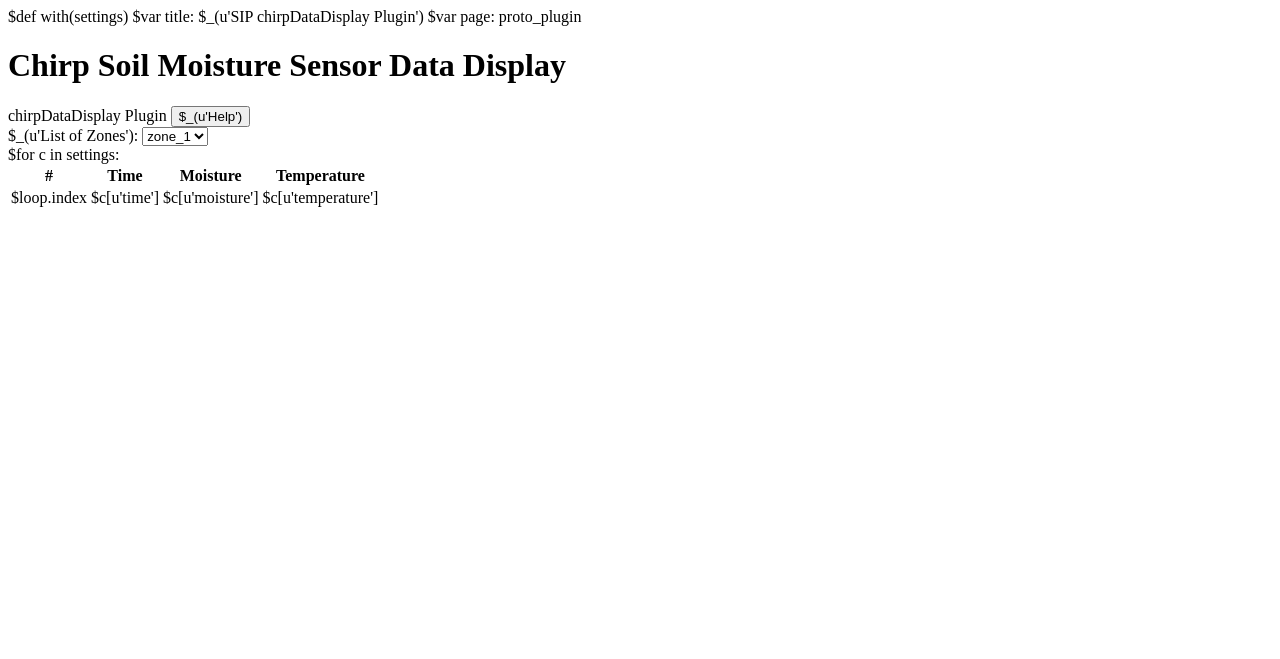
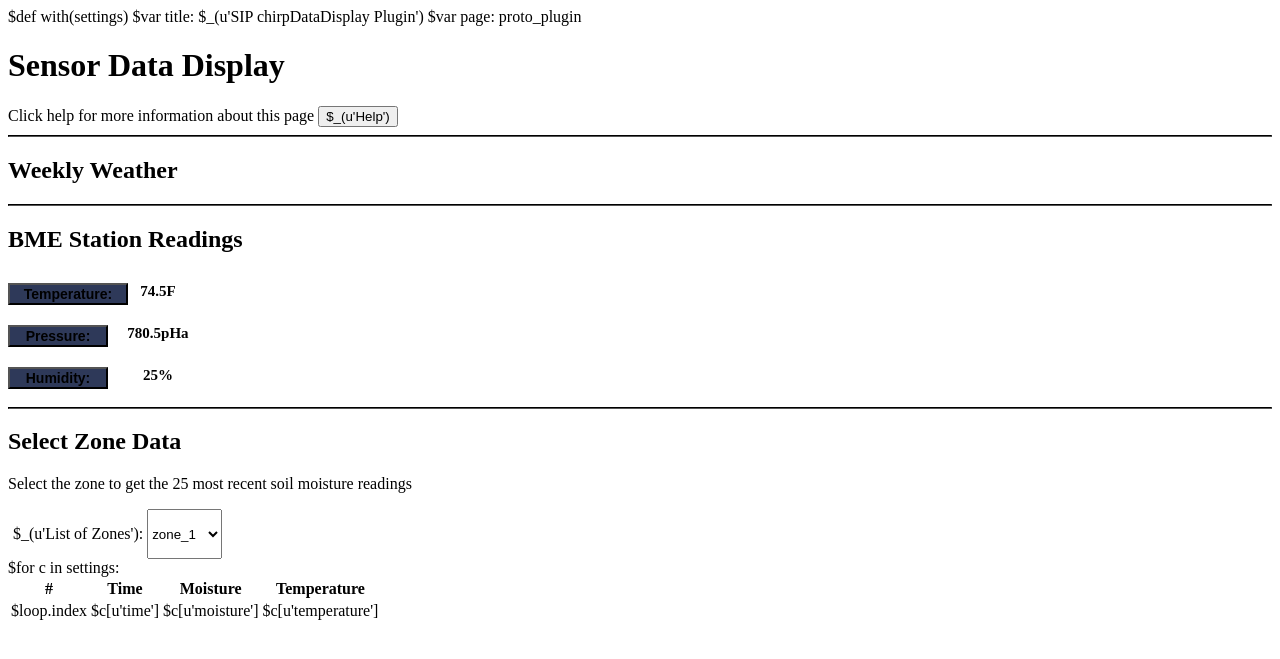
Before and after one commit to calebedwards21/SprinklerController, a Python web app: template SIP/templates/chirpDataDisplay.html in a window 1280 px wide. Shown: the top 659 px of the page. Run offline with Jinja, Linux system fonts and the light colour scheme; the template is opened without the code that fills it, so the values that code supplies are empty; some libraries are stand-ins or nearby versions.

Commit message:
Completed ajax post for pulling and displaying data in table for zone_1,zone_2 and zone_3. Also, added a section for displaying the BME data, but havent implemented using data from DB.

```diff
--- a/SIP/templates/chirpDataDisplay.html
+++ b/SIP/templates/chirpDataDisplay.html
@@ -6,6 +6,57 @@
 
 <link rel="stylesheet" type="text/css" href="https://cdn.datatables.net/v/dt/dt-1.10.22/datatables.min.css"/>
 <script type="text/javascript" src="https://cdn.datatables.net/v/dt/dt-1.10.22/datatables.min.js"></script>
+
+<style>
+ .bmeContainer{
+     display: grid;
+     grid-template-columns: 100px 100px;
+     }
+
+ .bmeTemp {
+     font-size: 14px;
+     font-weight: bold;
+     width: 120px;
+     font-color:white;
+     background-color: #2E3959;
+     pointer-events:none;
+     margin-top: 10px;
+     margin-bottom: 10px;
+     }
+ .bmePres {
+     font-size: 14px;
+     font-weight: bold;
+     width: 100px;
+     font-color:white;
+     background-color: #2E3959;
+     pointer-events:none;
+     margin-top: 10px;
+     margin-bottom: 10px;
+     }
+ .bmeHum {
+     font-size: 14px;
+     font-weight: bold;
+     width: 100px;
+     font-color:white;
+     background-color: #2E3959;
+     pointer-events:none;
+     margin-top: 10px;
+     margin-bottom: 10px;
+     }
+
+ .bmeVal{
+      font-size: 15px;
+      text-align: center;
+      font-weight:bold;
+      border-color: #2E3959;
+      margin-top: 10px;
+      margin-bottom: 10px;
+     }
+  hr{
+      border-width: 1px;
+      border-color: black;
+      }
+</style>
 
 <script>
 
@@ -25,19 +76,43 @@
 
 
 <div id="plugin">
-    <h1> Chirp Soil Moisture Sensor Data Display</h1>
-    <div class="title">chirpDataDisplay Plugin  <!--Edit: User page heading, Make relevant to your plugin-->
+    <h1> Sensor Data Display</h1>
+    <div class="title">Click help for more information about this page   <!--Edit: User page heading, Make relevant to your plugin-->
     <button class="execute" id="docButton" type="button" >$_(u'Help')</button>
     </div>
 
+    <hr>
+    <h2>Weekly Weather</h2>
 
+    <hr>
 
-    <div class='option' title='select zone'><span class="label">$_(u'List of Zones'):</span>
-        <select id="zoneList" name="zoneList" onchange="update()">
+    <h2>BME Station Readings</h2>
+        <div class="bmeContainer">
+            <button class="bmeTemp">Temperature: </button>
+                <div class="bmeVal">
+                 74.5F
+                </div>
+            <button class="bmePres">Pressure: </button>
+                <div class="bmeVal">
+                780.5pHa
+                </div>
+            <button class="bmeHum">Humidity: </button>
+                <div class="bmeVal">
+                 25%
+                </div>
+        </div>
+
+    <hr>
+
+    <h2>Select Zone Data</h2>
+    <p>
+    Select the zone to get the 25 most recent soil moisture readings
+    </p>
+    <div class='option' style="margin-left:5px; margin-top: 5px;"title='select zone'><span class="label">$_(u'List of Zones'):</span>
+        <select id="zoneList" style="width:75px;height:50px;" name="zoneList" onchange="update()">
             <option value="zone_1">zone_1</option>
             <option value="zone_2">zone_2</option>
             <option value="zone_3" >zone_3</option>
-            <option value="zone_4" >zone_4</option>
         </select>
     </div>
 
@@ -85,12 +160,42 @@
                 type: "POST",
                 data: zoneSelected,
                 success: function(result){
-                    console.log("made it to sucess");
-                    console.log(result.length);
-                    console.log(result);
+                    jQuery("#chirpDataTable").DataTable().destroy();
                     jQuery("#chirpDataTable").empty();
                     thHTML = '<thead><tr><th scope=u"col">#</th><th scope=u"col">Time</th><th scope=u"col">Moisture</th><th scope=u"col">Temperature</th></tr></thead>';
                     jQuery("#chirpDataTable").append(thHTML);
+                    var data = JSON.parse(result);
+                    console.log(data)
+                    var i;
+                    jQuery("#chirpDataTable").append('<tbody id="tbody">');
+
+                    var trHTML;
+                    for(i = 0; i < data.length; i++){
+                        trHTML = '<tr>';
+
+                        trHTML += '<td>' + (i + 1) + '</td>' +
+                                  '<td>' + data[i].time + '</td>' +
+                                  '<td>' + data[i].moisture + '</td>' +
+                                  '<td>' + data[i].temperature + '</td>';
+                        trHTML += '</tr>';
+                        jQuery("#chirpDataTable").append(trHTML);
+                        }
+                    jQuery("#chirpDataTable").append('</tbody>');
+
+                     jQuery("#chirpDataTable").DataTable({
+                        bLengthChange: true,
+                        lengthMenu: [[5,10,-1],[5,10,"All"]],
+                        bFilter: true,
+                        bSort: true,
+                        bPaginate: true,
+                        columns: [{'data':'#'},
+                                  {'data': 'Time'},
+                                  {'data': 'Moisture'},
+                                  {'data': 'Temperature'}]
+                        });
+
+
+
                     },
                 error: function(result){
                      console.log("ERROR");
```
Also changed, not shown: SIP/plugins/chirpDataDisplay.py (+8 -6 lines).
